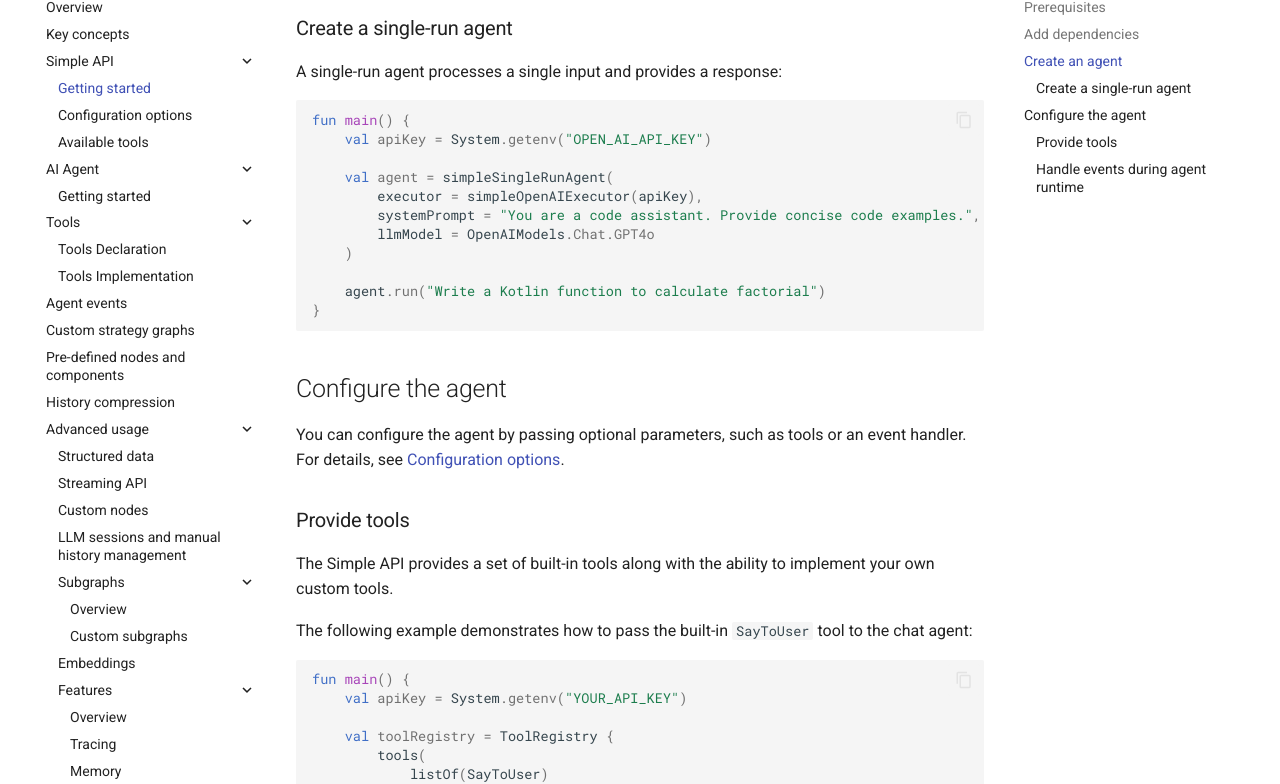
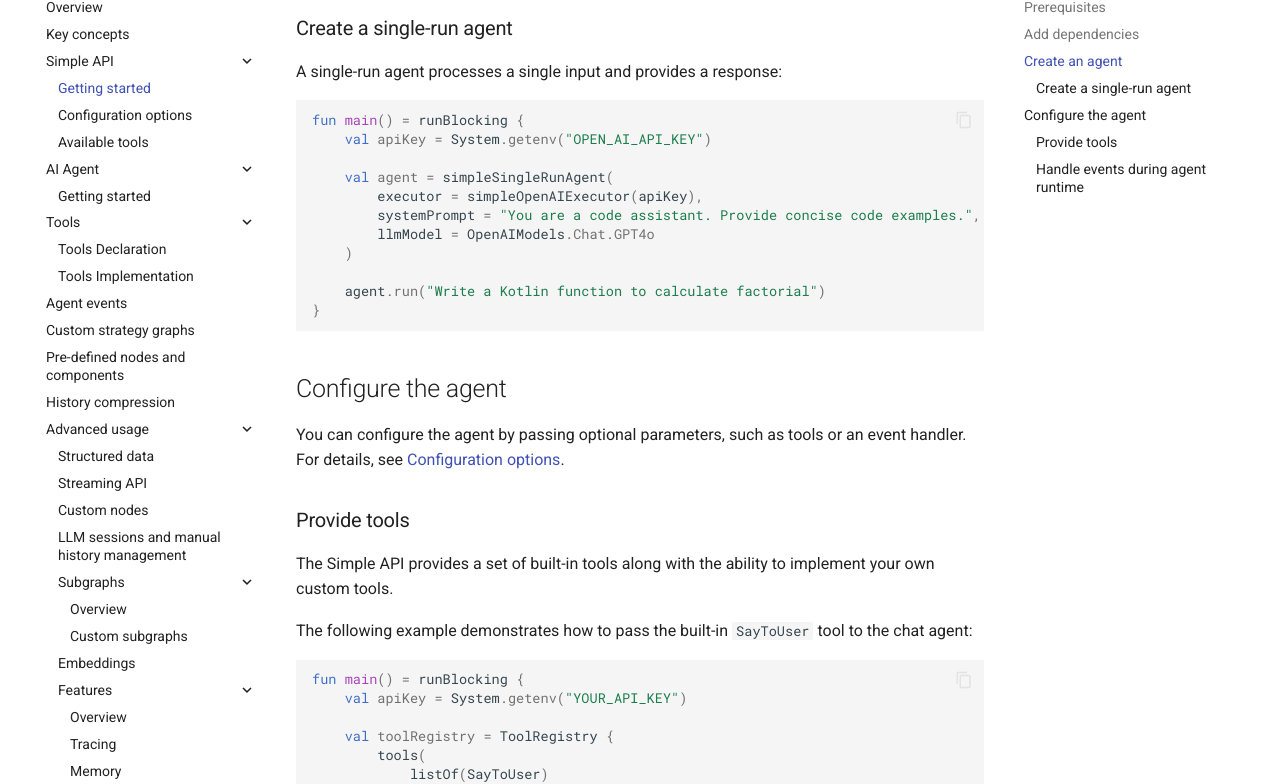
Before and after one commit to JetBrains/koog-docs, an MkDocs documentation site: the page built from docs/simple-api-getting-started.md, in a window 1280 px wide and 1400 px high, scrolled down 978 px. Shown: the part 149-933 px from the top of the window. Built offline with MkDocs 1.6.1 and Material for MkDocs 9.7.7, drawn with Linux system fonts in a browser that asks for light colours.

Commit message:
runBlocking fix

````diff
--- a/docs/simple-api-getting-started.md
+++ b/docs/simple-api-getting-started.md
@@ -37,7 +37,7 @@ For details, see [Configuration options](simple-api-configuration.md) and [Avail
 A single-run agent processes a single input and provides a response:
 
 ```kotlin
-fun main() {
+fun main() = runBlocking {
     val apiKey = System.getenv("OPEN_AI_API_KEY")
 
     val agent = simpleSingleRunAgent(
@@ -62,7 +62,7 @@ The Simple API provides a set of built-in tools along with the ability to implem
 The following example demonstrates how to pass the built-in `SayToUser` tool to the chat agent:
 
 ```kotlin
-fun main() {
+fun main() = runBlocking {
     val apiKey = System.getenv("YOUR_API_KEY")
 
     val toolRegistry = ToolRegistry {
````
Also changed, not shown: docs/index.md (+1 -1 lines).
